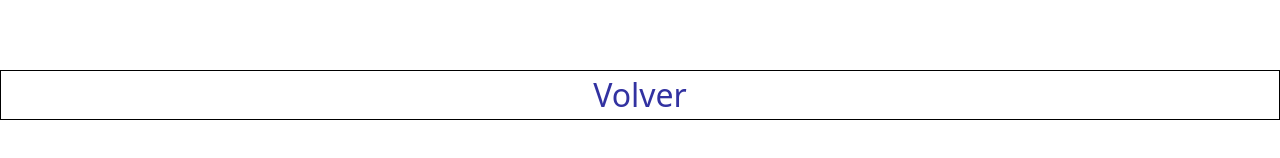
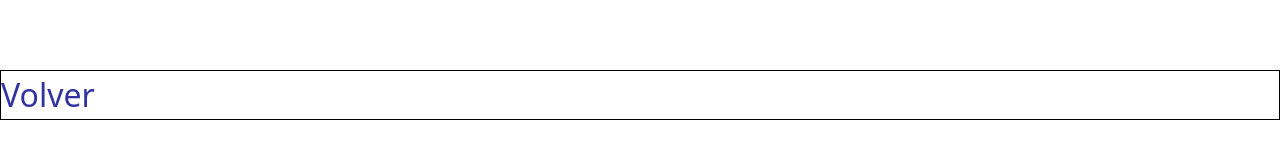
Before and after one commit to SenseiSanta/reactAppCoderhouse, a React (Create React App) app: page /product/1 in a window 1280 px wide. Shown: the part 602-760 px from the top of the page. Built offline with nearby package versions, Linux system fonts and the light colour scheme.

Commit message:
principios del carrito

```diff
--- a/src/components/Cart/Cart.css
+++ b/src/components/Cart/Cart.css
@@ -0,0 +1,3 @@
+#cartContainer{
+
+}
--- a/src/components/Cart/Cart.jsx
+++ b/src/components/Cart/Cart.jsx
@@ -1,7 +1,11 @@
 import React from "react";
 
 function Cart() {
-  return <div>Aqui comienzo tu carrito</div>;
+  return <>
+    <div id="cartContainer">
+
+    </div>
+  </>
 }
 
 export default Cart;
--- a/src/components/ItemDetail/ItemDetail.css
+++ b/src/components/ItemDetail/ItemDetail.css
@@ -30,10 +30,15 @@
     max-width: 400px;
 }
 
-#backHomeLink{
-    font-size: 2rem;
+#backhomeDiv{
     display: flex;
     justify-content: center;
+}
+
+#backHomeLink{
+    display: block;
+    margin: 0 auto;
+    font-size: 2rem;
     text-decoration: none;
     color: #3232a1;
     border: 1px solid black;
--- a/src/components/ItemDetail/ItemDetail.jsx
+++ b/src/components/ItemDetail/ItemDetail.jsx
@@ -13,7 +13,9 @@ function ItemDetail( {item} ) {
         <p id='priceText'> ${item.price} </p>
       </div>
     </div>
-    <Link to='/' id='backHomeLink'> Volver </Link>
+    <div id='backHomeDiv'>
+        <Link to='/' id='backHomeLink'> Volver </Link>
+    </div>
     </>
   )
 }
```
